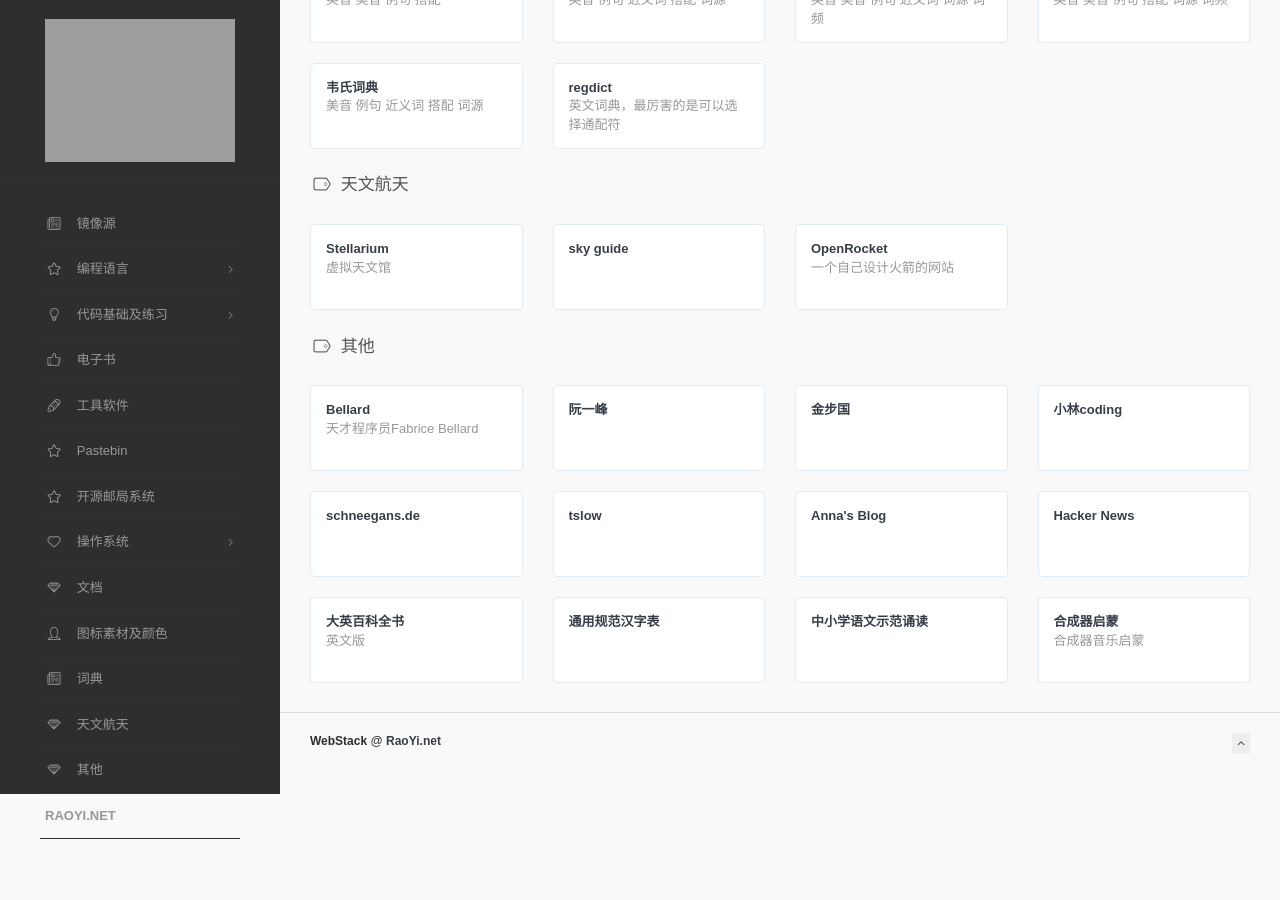
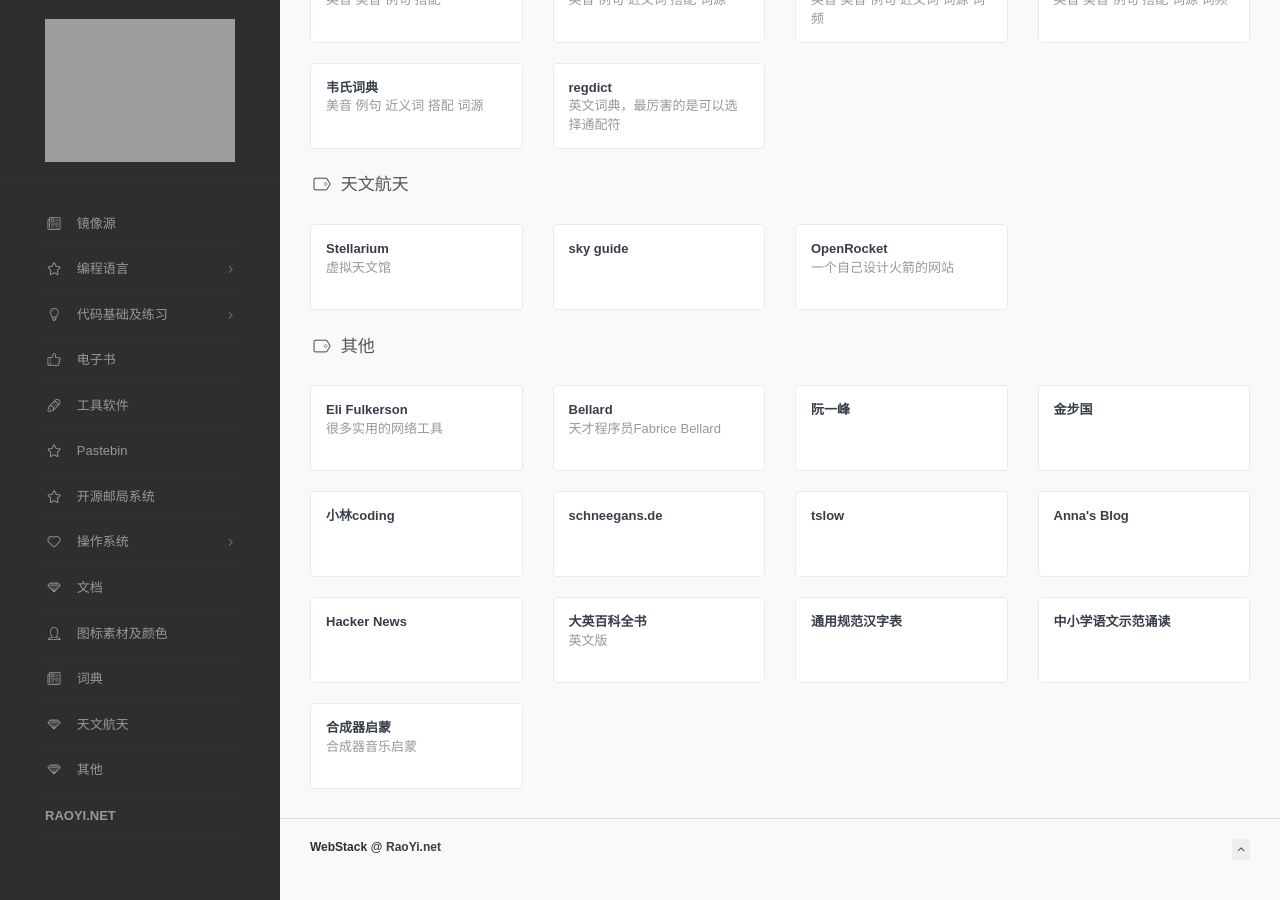
Before and after one commit to raoyi/webstack, a Jekyll site: the page built from index.html, in a window 1280 px wide and 900 px high, scrolled down 4685 px. Built offline with Jekyll 4.4.1, drawn with Linux system fonts in a browser that asks for light colours; some web fonts are replaced.

Commit message:
Update webstack.yml

```diff
--- a/_data/webstack.yml
+++ b/_data/webstack.yml
@@ -370,6 +370,9 @@
 - name: 其他
   icon: linecons-diamond
   links:
+    - title: Eli Fulkerson
+      url: https://elifulkerson.com/projects/
+      description: 很多实用的网络工具
     - title: Bellard
       url: https://bellard.org/
       description: 天才程序员Fabrice Bellard
```
